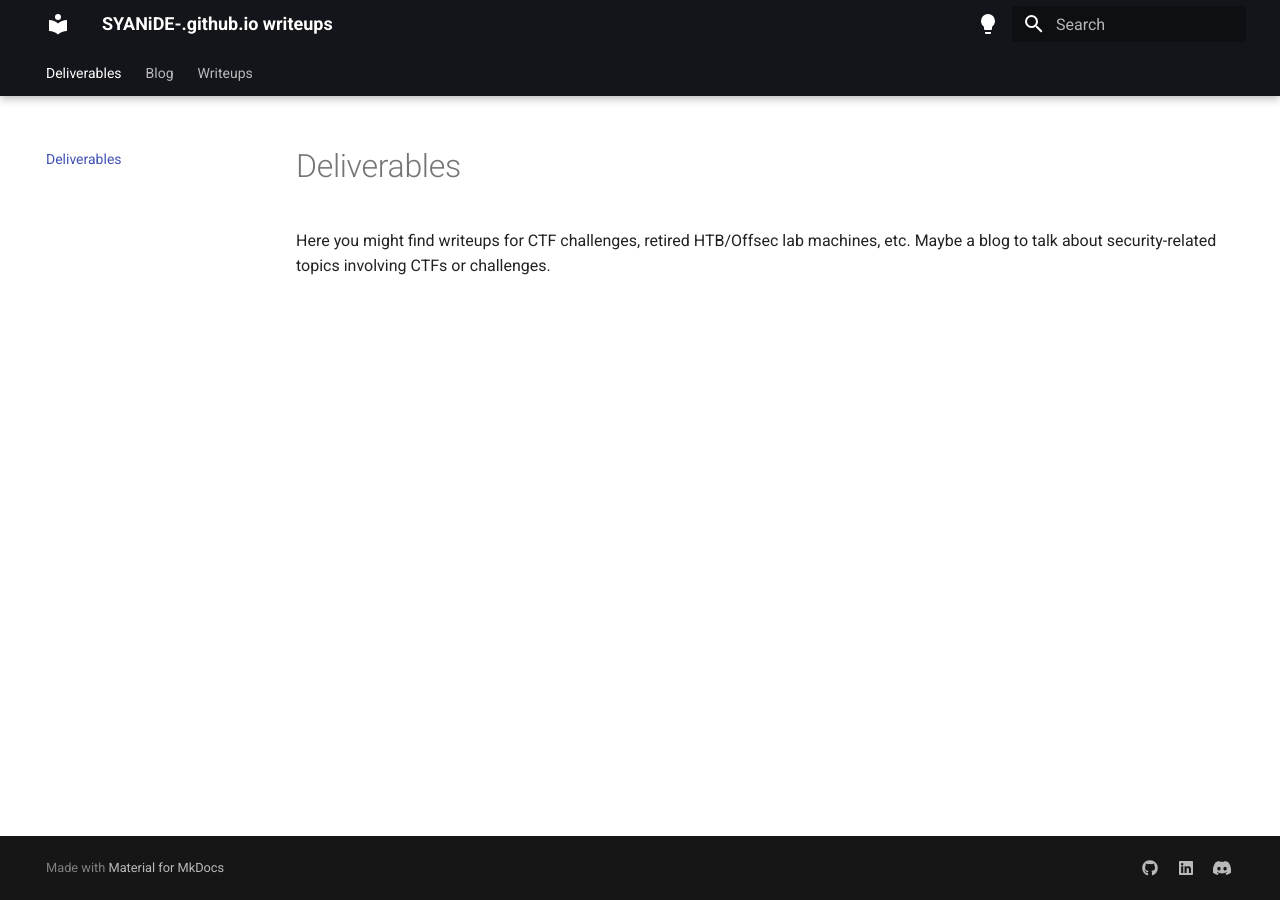
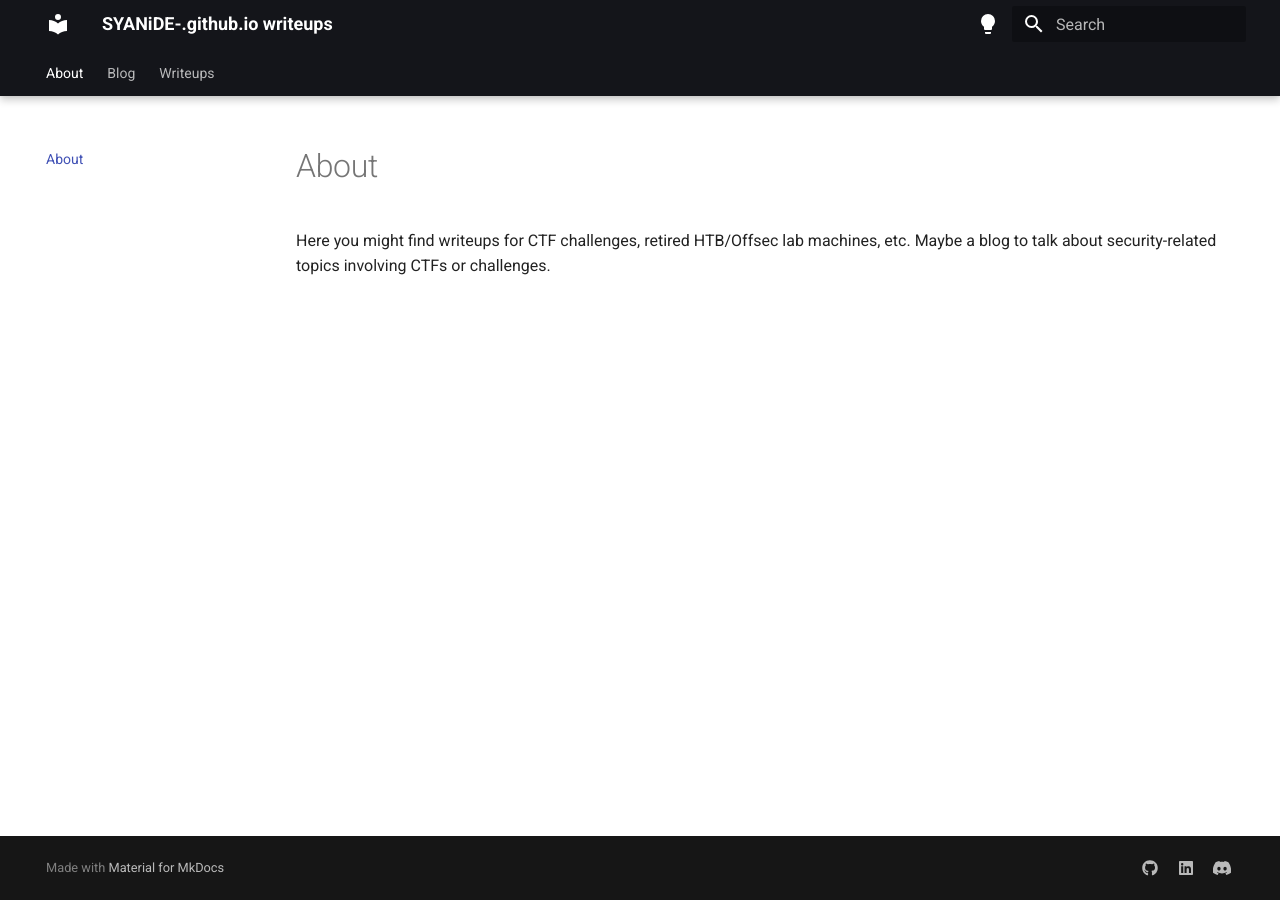
Before and after one commit to SYANiDE-/writeups, an MkDocs documentation site: the page built from docs/index.md, in a window 1280 px wide. Built offline with MkDocs 1.6.1 and Material for MkDocs 9.7.7, drawn with Linux system fonts in a browser that asks for light colours.

Commit message:
update content

```diff
--- a/docs/index.md
+++ b/docs/index.md
@@ -1,3 +1,3 @@
-# Deliverables
+# About
 
 Here you might find writeups for CTF challenges, retired HTB/Offsec lab machines, etc.  Maybe a blog to talk about security-related topics involving CTFs or challenges.
```
Also changed, not shown: docs/writeups/HackTheBox/Machines/Breach.md (+1 -0 lines).
